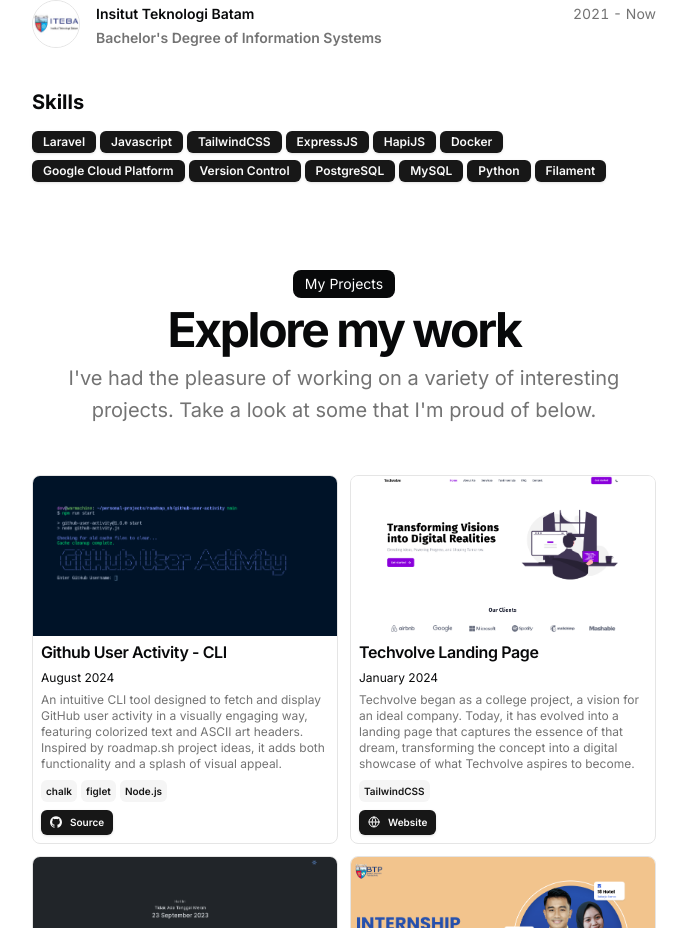
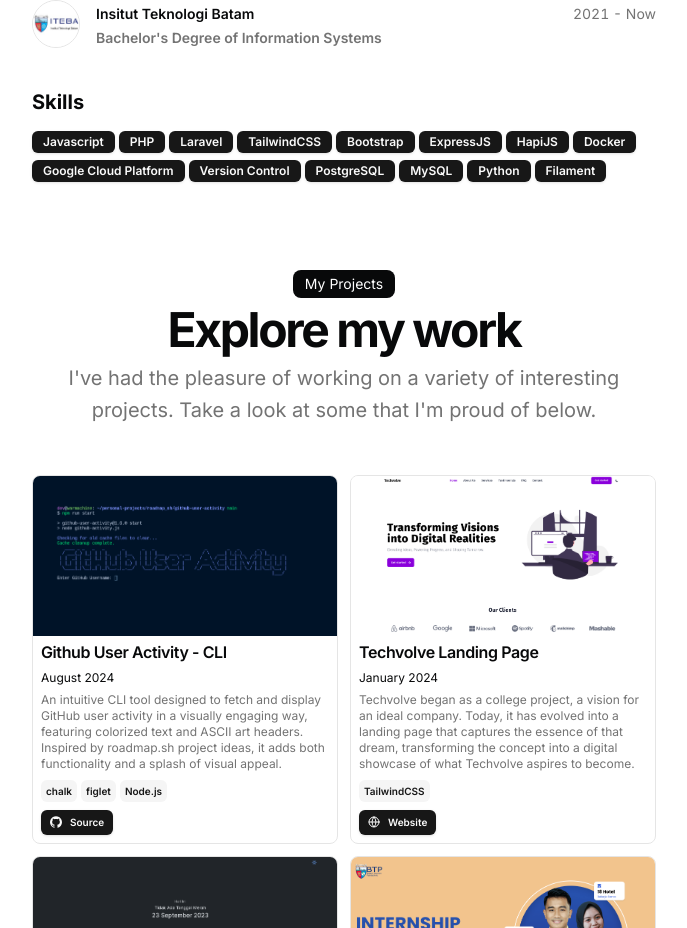
Before and after one commit to chrystalio/portfolio-ui, a Next.js app: page / in a window 1280 px wide. Shown: the part 1034-1962 px from the top of the page, without its empty margins (296-983 px from the left). Built offline with nearby package versions, Linux system fonts and the light colour scheme.

Commit message:
Add skills

```diff
--- a/src/data/resume.tsx
+++ b/src/data/resume.tsx
@@ -13,9 +13,11 @@ export const DATA = {
 
   Recently, I graduated with distinction from [Bangkit Academy](https://grow.google/intl/id_id/bangkit/), where I specialized in Cloud Computing. This experience deepened my expertise in building scalable web applications and cloud-based solutions, helping me bridge the gap between business needs and technical innovation.`,
   skills: [
+    "Javascript",
+    "PHP",
     "Laravel",
-    "Javascript",
     "TailwindCSS",
+    "Bootstrap",
     "ExpressJS",
     "HapiJS",
     "Docker",
```
